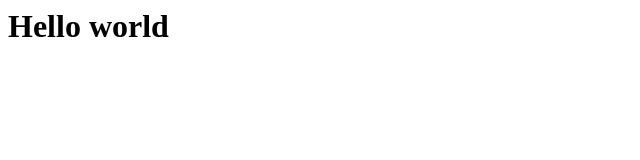
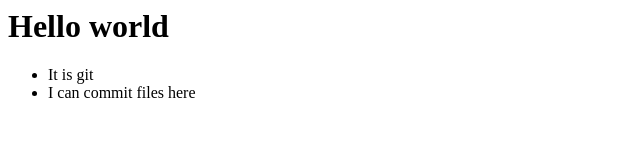
Before and after one commit to Badhan-abhishek/Hello-World-, a plain HTML site: page Index.html in a window 1280 px wide. Shown: the whole page, without its empty margins (0-640 px from the left). Drawn offline with Linux system fonts and the light colour scheme.

Commit message:
Update Index.html

```diff
--- a/Index.html
+++ b/Index.html
@@ -4,5 +4,9 @@
 </head>
 <body>
   <h1>Hello world</h1>
+  <ul>
+    <li>It is git</li>
+    <li>I can commit files here</li>
+  </ul>
 </body>
 </html>
```
